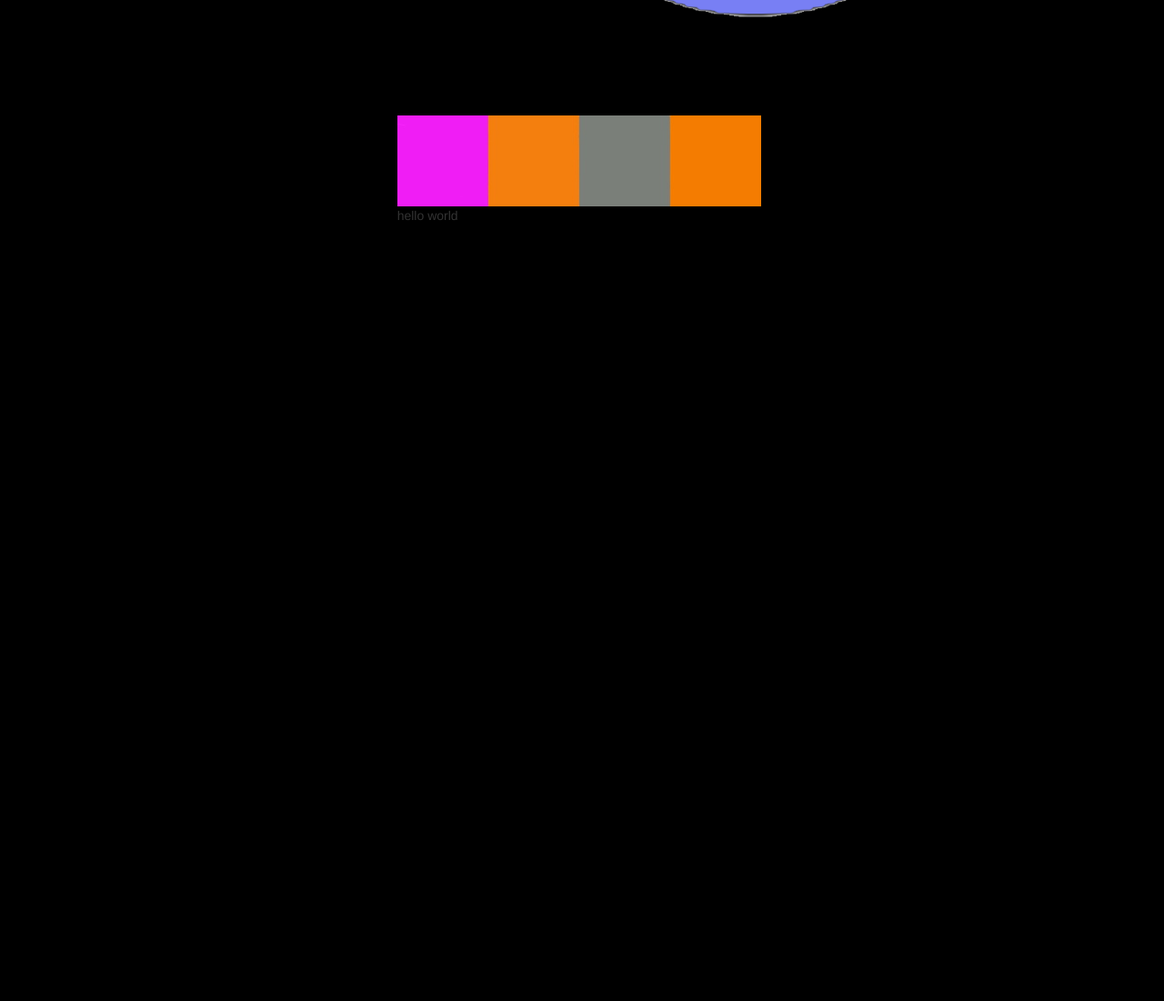
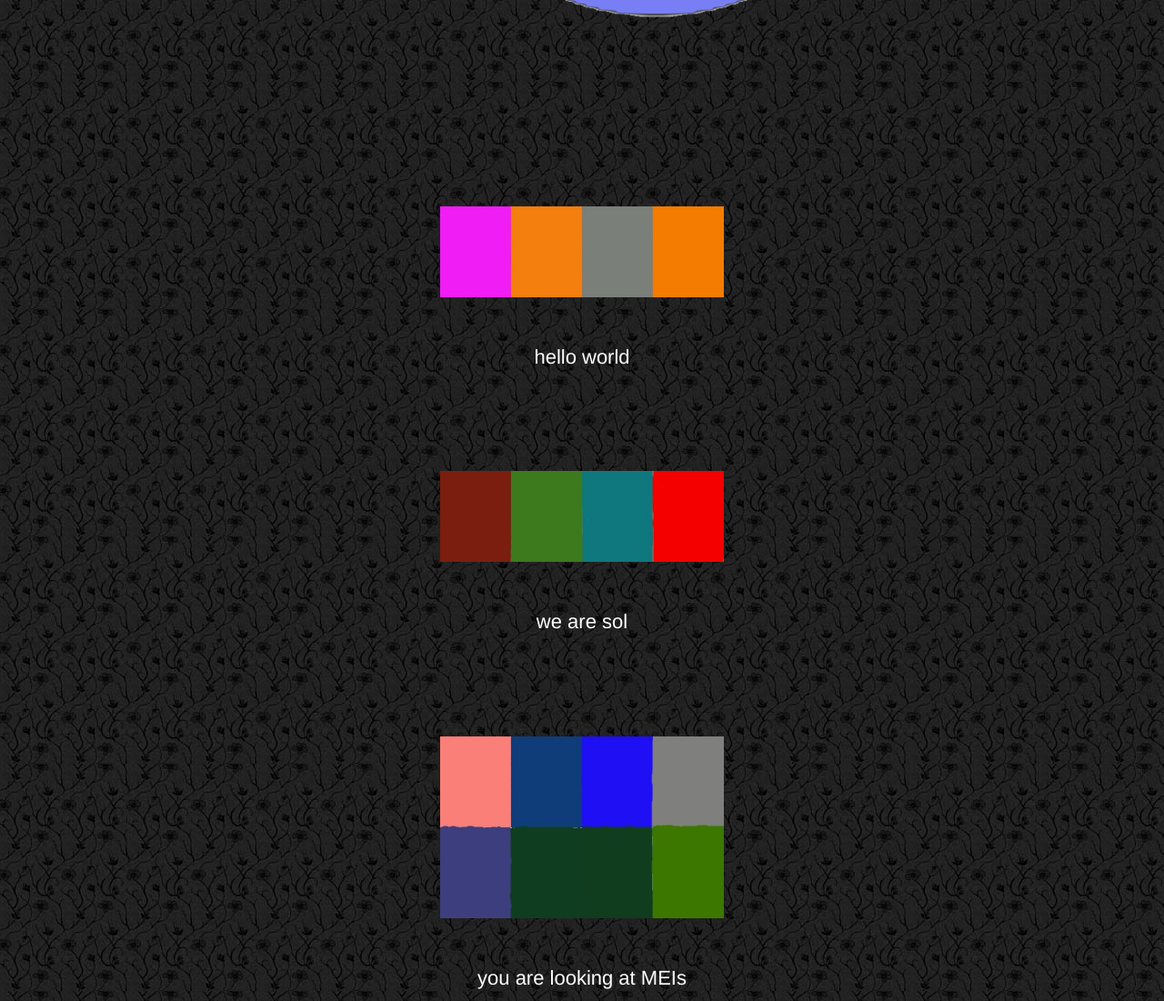
Before and after one commit to 787ff4/sol, a plain HTML site: page index.html in a window 1280 px wide. Shown: the part 660-1761 px from the top of the page at 91% size. Before the commit the page ends 917 px from the top, so only its background shows below. Drawn offline with nearby package versions, Linux system fonts and the light colour scheme.

Commit message:
Add files via upload

```diff
--- a/index.html
+++ b/index.html
@@ -7,19 +7,35 @@
   </head>
   <body>
     <div class="row">
-      <div class="col-lg-4"></div>
-      <div class="col-lg-4">
-        <img id="sol" src="Sol.png" />
+      <div class="col-lg-3"></div>
+      <div class="col-lg-6">
+        <img id="sol" class="center brahmin"src="Sol.png" />
       </div>
-      <div class="col-lg-4"></div>
+      <div class="col-lg-3"></div>
     </div>
     <div class="row">
-      <div class="col-lg-4"></div>
-      <div class="col-lg-4">
-        <img id="MessageOne" src="MessageOneScaled.jpg" />
-        <p> hello world </p>
+      <div class="col-lg-3"></div>
+      <div class="col-lg-6 cent">
+        <img class="center encoded" src="MessageOneScaled.jpg" />
+        <p class="text center"> hello world </p>
       </div>
-      <div class="col-lg-4"></div>
+      <div class="col-lg-3"></div>
+    </div>
+    <div class="row">
+      <div class="col-lg-3"></div>
+      <div class="col-lg-6 cent">
+        <img class="center encoded" src="MessageTwoScaled.jpg" />
+        <p class="text center"> we are sol </p>
+      </div>
+      <div class="col-lg-3"></div>
+    </div>
+    <div class="row">
+      <div class="col-lg-3"></div>
+      <div class="col-lg-6 cent">
+        <img class="center encoded2" src="MessageThreeScaled.jpg" />
+        <p class="text center"> you are looking at MEIs </p>
+      </div>
+      <div class="col-lg-3"></div>
     </div>
   </body>
   <feet>
--- a/sol.css
+++ b/sol.css
@@ -1,11 +1,31 @@
 body {
-  background-color: black;
+  background-image: url("inside.jpg");
 }
 #sol {
   width: 787px;
   height: 787px;
 }
-#MessageOne {
+.encoded {
   width: 400px;
   height: 100px;
+  margin-top: 100px;
 }
+.encoded2{
+  width:400px;
+  height:200px;
+  margin-top: 100px;
+}
+.center {
+  display: block;
+   margin-left: auto;
+   margin-right: auto;
+   width: 50%;
+}
+.text {
+  font-size: 22px;
+  color: white;
+  margin-top: 50px;
+}
+.cent {
+  text-align: center;
+}
```
Also changed, not shown: MessageThreeScaled.jpg (added), MessageTwoScaled.jpg (added), inside.jpg (added).
